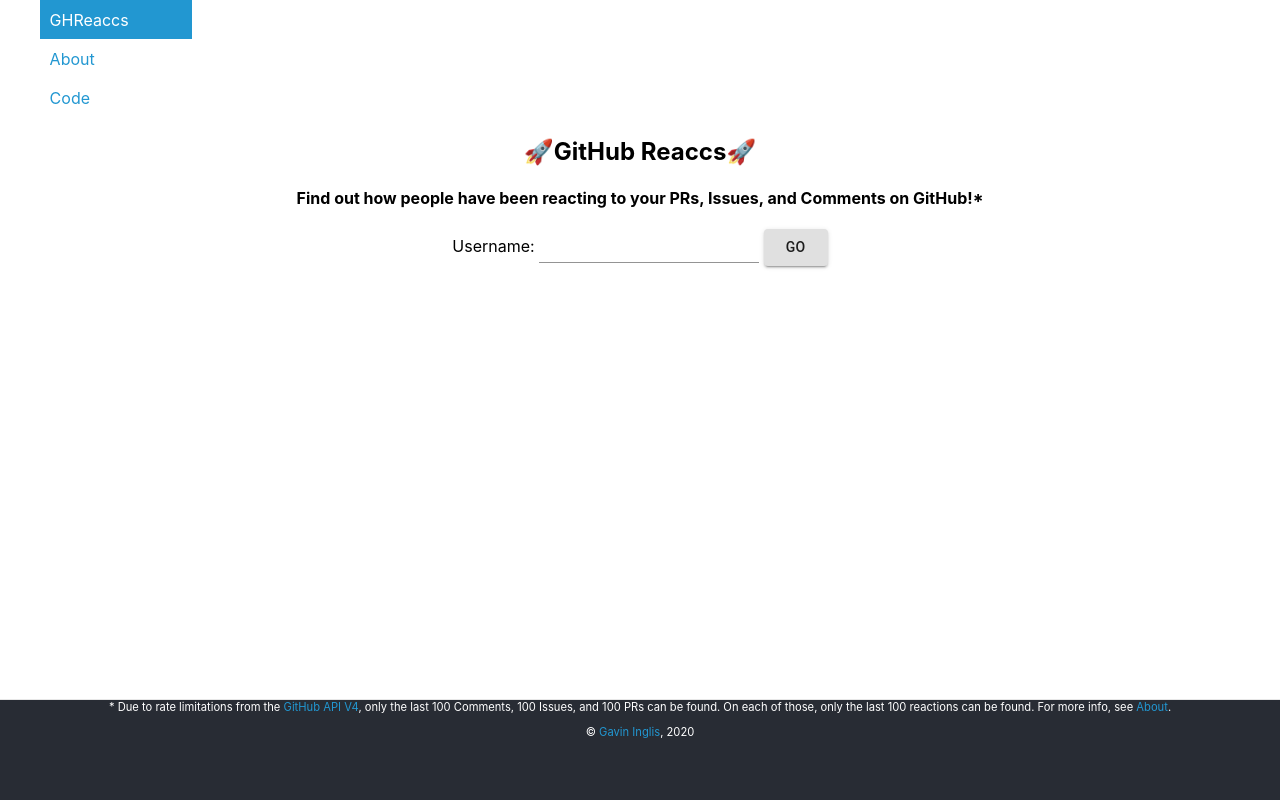
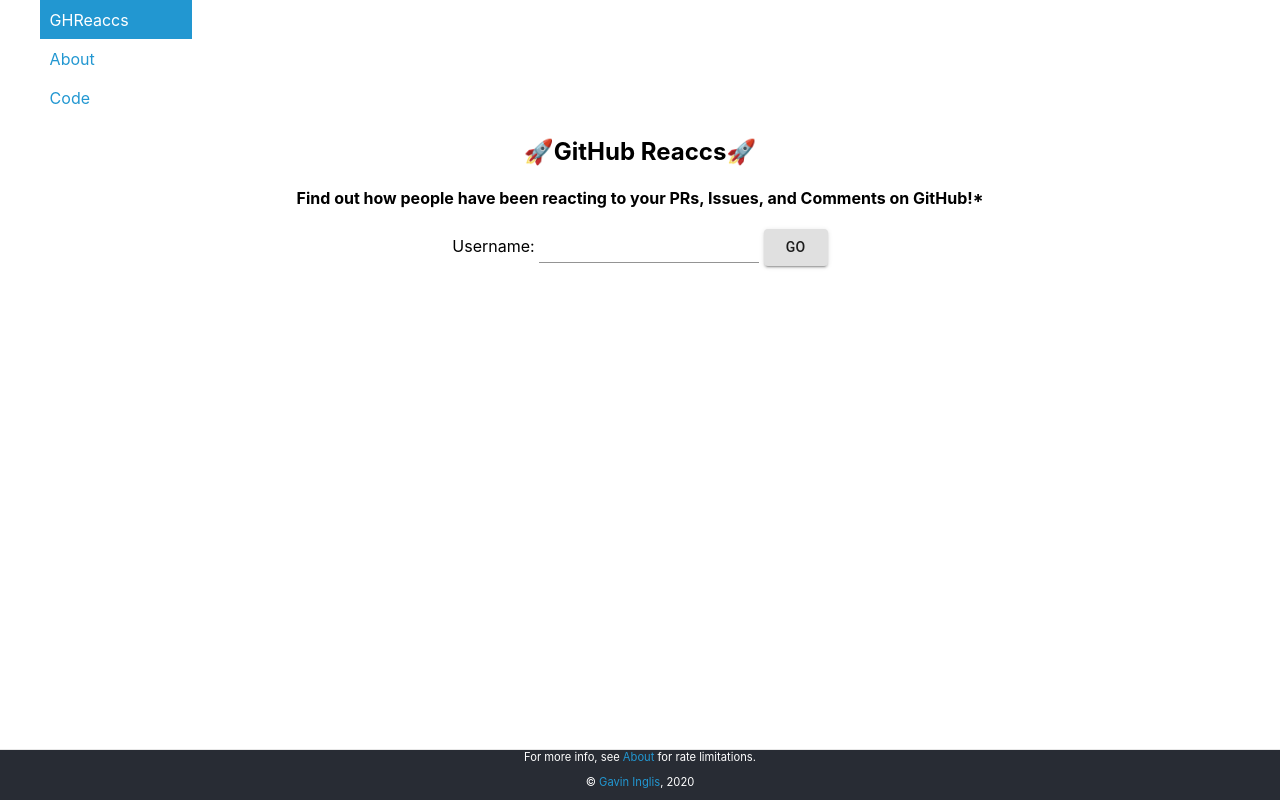
Before and after one commit to ginglis13/ghreaccs, a React (Create React App) app: page / in a window 1280 px wide. Built offline with nearby package versions, Linux system fonts and the light colour scheme.

Commit message:
footer: shorten text len, lgtm

```diff
--- a/src/App.css
+++ b/src/App.css
@@ -74,15 +74,6 @@
 
 
 /* straight from https://www.w3schools.com/howto/howto_css_fixed_footer.asp */
-.footer {
-  position: fixed;
-  left: 0;
-  bottom: 0;
-  width: 100%;
-  background-color: #282c34;
-  color: white;
-  text-align: center;
-}
 
 @keyframes App-logo-spin {
   from {
--- a/src/components/Footer.jsx
+++ b/src/components/Footer.jsx
@@ -17,7 +17,7 @@
   textAlign: "center",
   position: "fixed",
   fontSize: ".7em",
-  height: "100px",
+  height: "50px",
   left: "0",
   bottom: "0",
   width: "100%",
@@ -33,11 +33,7 @@
       <div>
           <div style={phantom} />
           <div style={style}>
-                * Due to rate limitations
-                from the <a href='https://developer.github.com/v4/guides/resource-limitations/'>GitHub API V4</a>,
-                only the
-                last 100 Comments, 100 Issues, and 100 PRs can be found.
-                On each of those, only the last 100 reactions can be found. For more info, see <a href='/about'>About</a>.
+                For more info, see <a href='/about'>About</a> for rate limitations.
                 <p>
                 © <a href="https://github.com/ginglis13"> Gavin Inglis</a>, 2020
                 </p>
```
